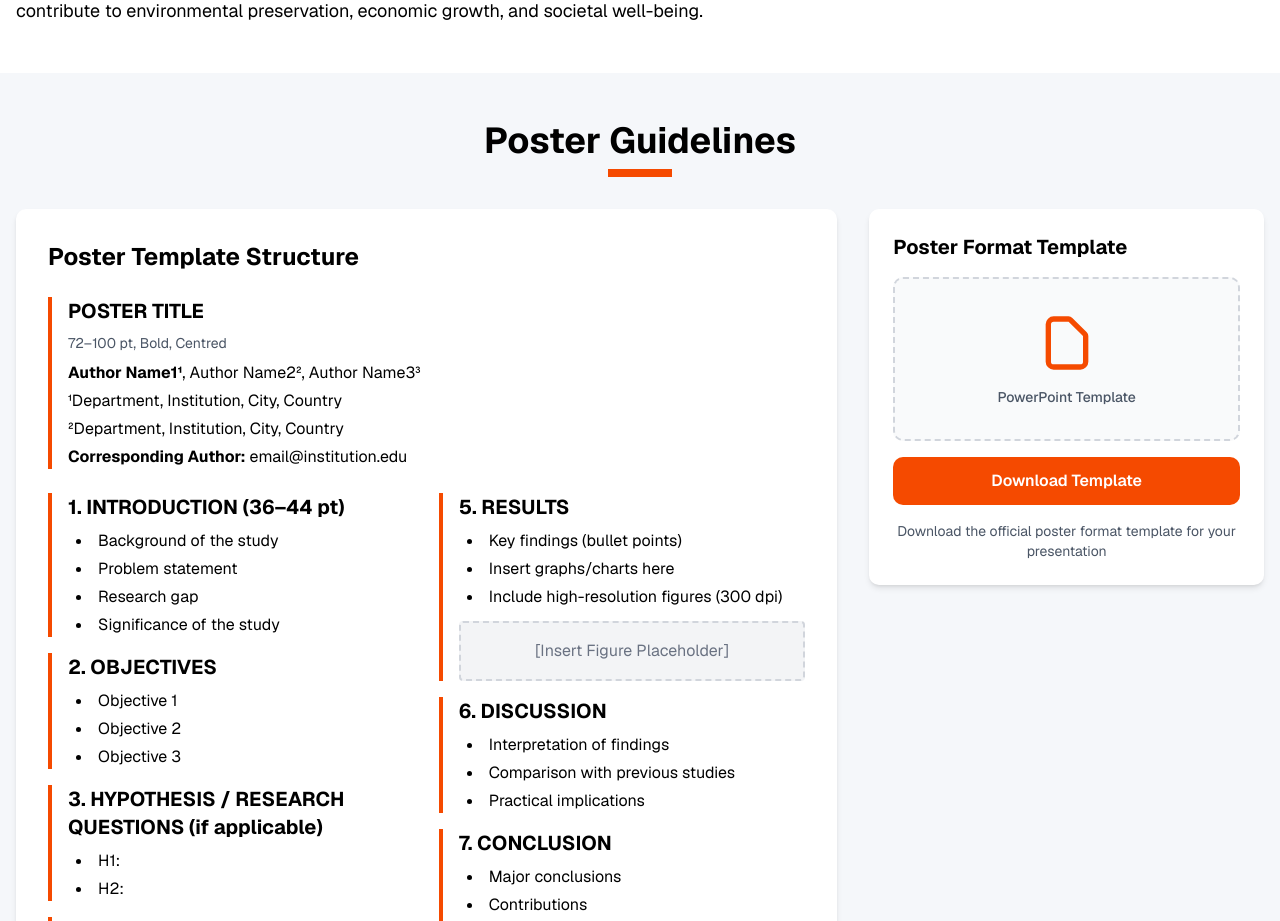
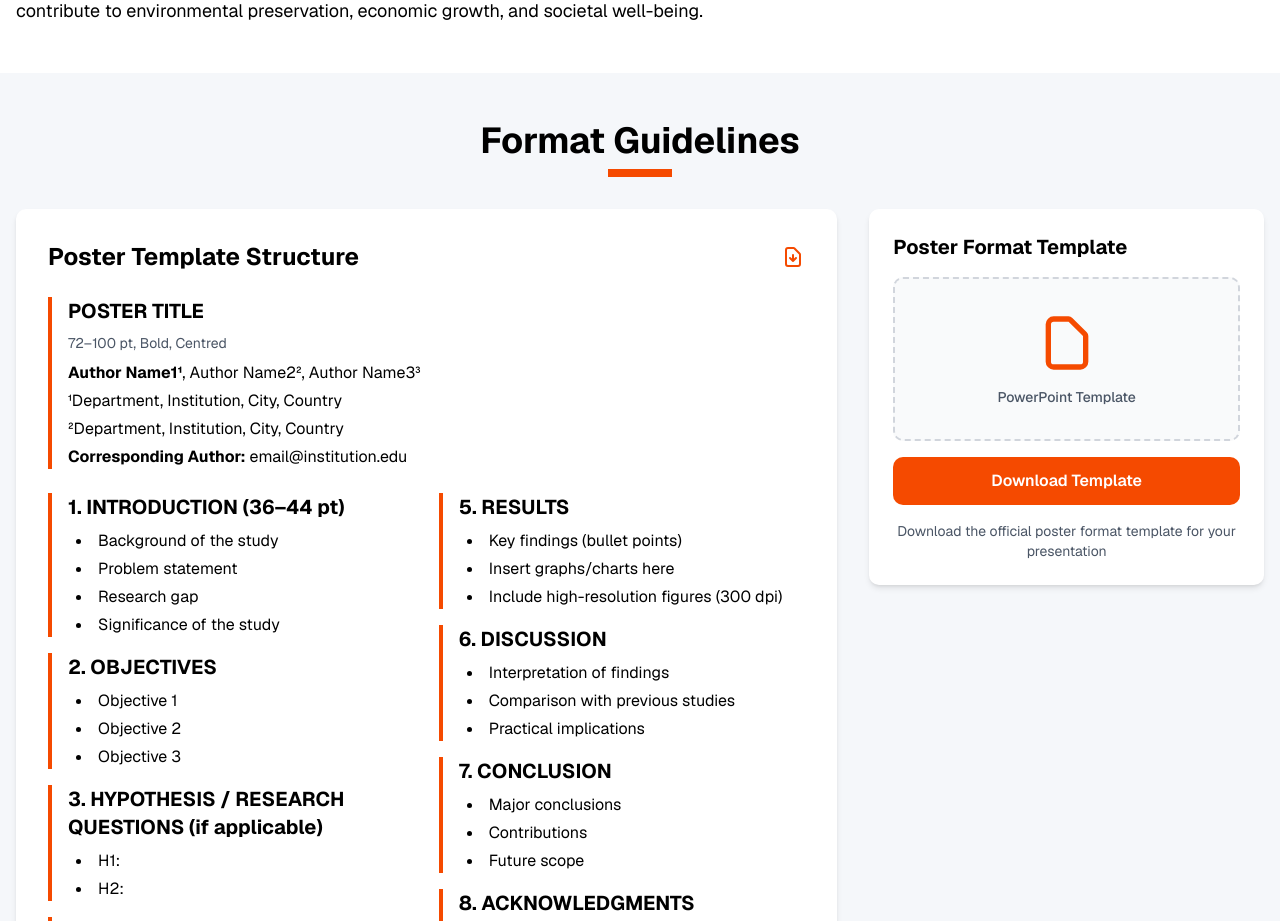
Before and after one commit to godstark82/amesf, a Next.js app: page / in a window 1280 px wide. Shown: the part 960-1881 px from the top of the page. Built offline with nearby package versions, Linux system fonts and the light colour scheme.

Commit message:
format guidelines updated

```diff
--- a/components/home/PosterGuidelines.tsx
+++ b/components/home/PosterGuidelines.tsx
@@ -4,7 +4,7 @@ export default function PosterGuidelines() {
     return (
         <section className="bg-[#f5f7fa] py-12">
             <div className="container mx-auto px-4">
-                <SectionHeader title="Poster Guidelines" />
+                <SectionHeader title="Format Guidelines" />
 
                 <div className="max-w-7xl mx-auto">
                     <div className="grid lg:grid-cols-3 gap-8">
@@ -12,7 +12,19 @@ export default function PosterGuidelines() {
                         <div className="lg:col-span-2 space-y-8">
                     {/* Poster Template Structure */}
                     <div className="bg-white p-6 md:p-8 rounded-lg shadow-md">
-                        <h3 className="text-2xl font-bold text-black mb-6">Poster Template Structure</h3>
+                        <div className="flex items-center justify-between mb-6">
+                            <h3 className="text-2xl font-bold text-black">Poster Template Structure</h3>
+                            <a
+                                href="/downloads/AMESF%202026%20Poster%20Templet.docx"
+                                download="AMESF 2026 Poster Templet.docx"
+                                className="text-primary hover:text-primary/80 transition-colors duration-200"
+                                title="Download Word Template"
+                            >
+                                <svg className="w-6 h-6" fill="none" stroke="currentColor" viewBox="0 0 24 24" xmlns="http://www.w3.org/2000/svg">
+                                    <path strokeLinecap="round" strokeLinejoin="round" strokeWidth={2} d="M12 10v6m0 0l-3-3m3 3l3-3m2 8H7a2 2 0 01-2-2V5a2 2 0 012-2h5.586a1 1 0 01.707.293l5.414 5.414a1 1 0 01.293.707V19a2 2 0 01-2 2z" />
+                                </svg>
+                            </a>
+                        </div>
 
                         <div className="space-y-6 text-black">
                             {/* Title Section */}
@@ -77,9 +89,6 @@ export default function PosterGuidelines() {
                                             <li>Insert graphs/charts here</li>
                                             <li>Include high-resolution figures (300 dpi)</li>
                                         </ul>
-                                        <div className="mt-3 p-4 bg-gray-100 border-2 border-dashed border-gray-300 rounded text-center text-gray-500">
-                                            [Insert Figure Placeholder]
-                                        </div>
                                     </div>
 
                                     <div className="border-l-4 border-primary pl-4">
```
Also changed, not shown: 1 other file (tests, documents, lock files or other folders).
